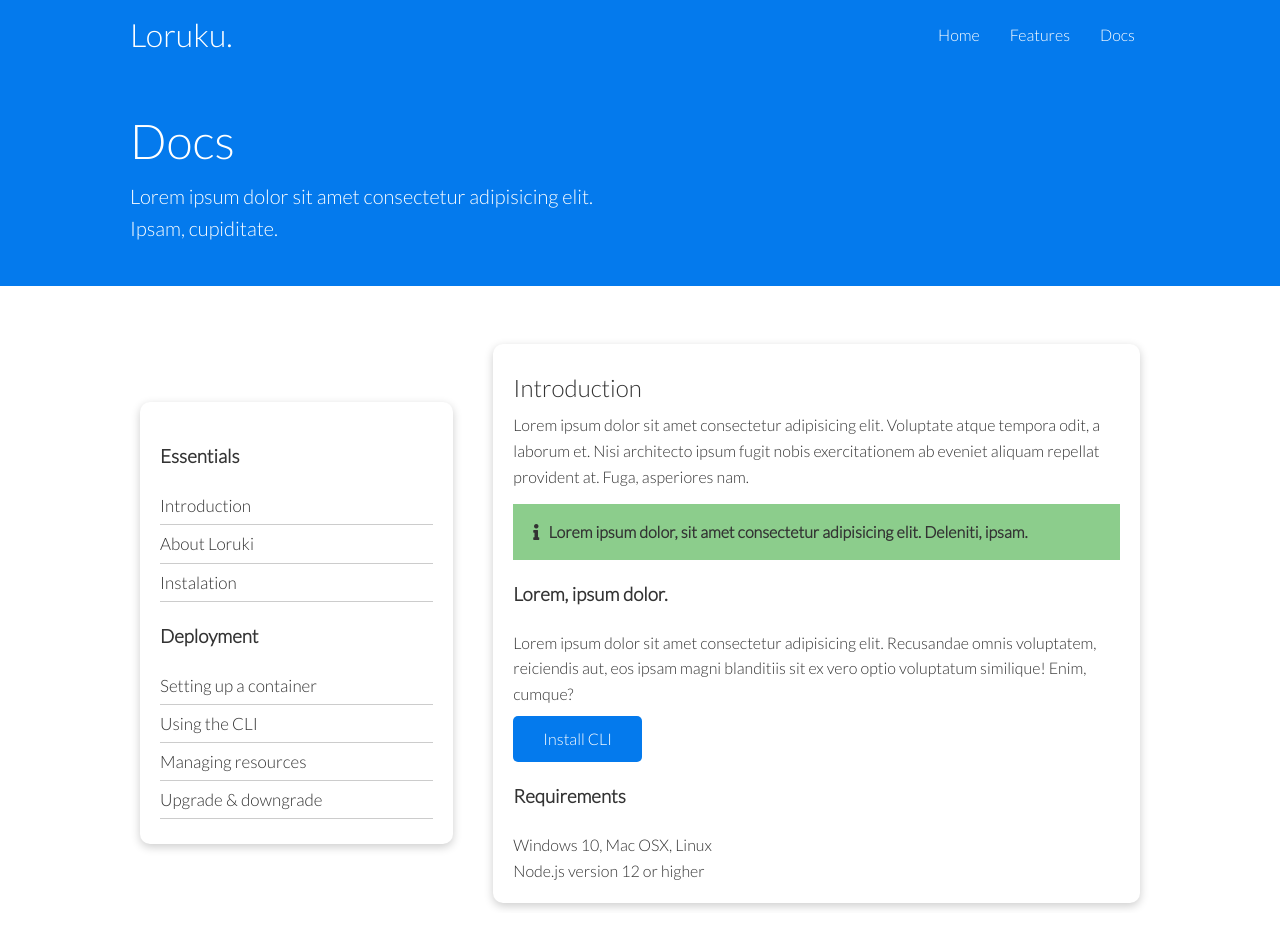
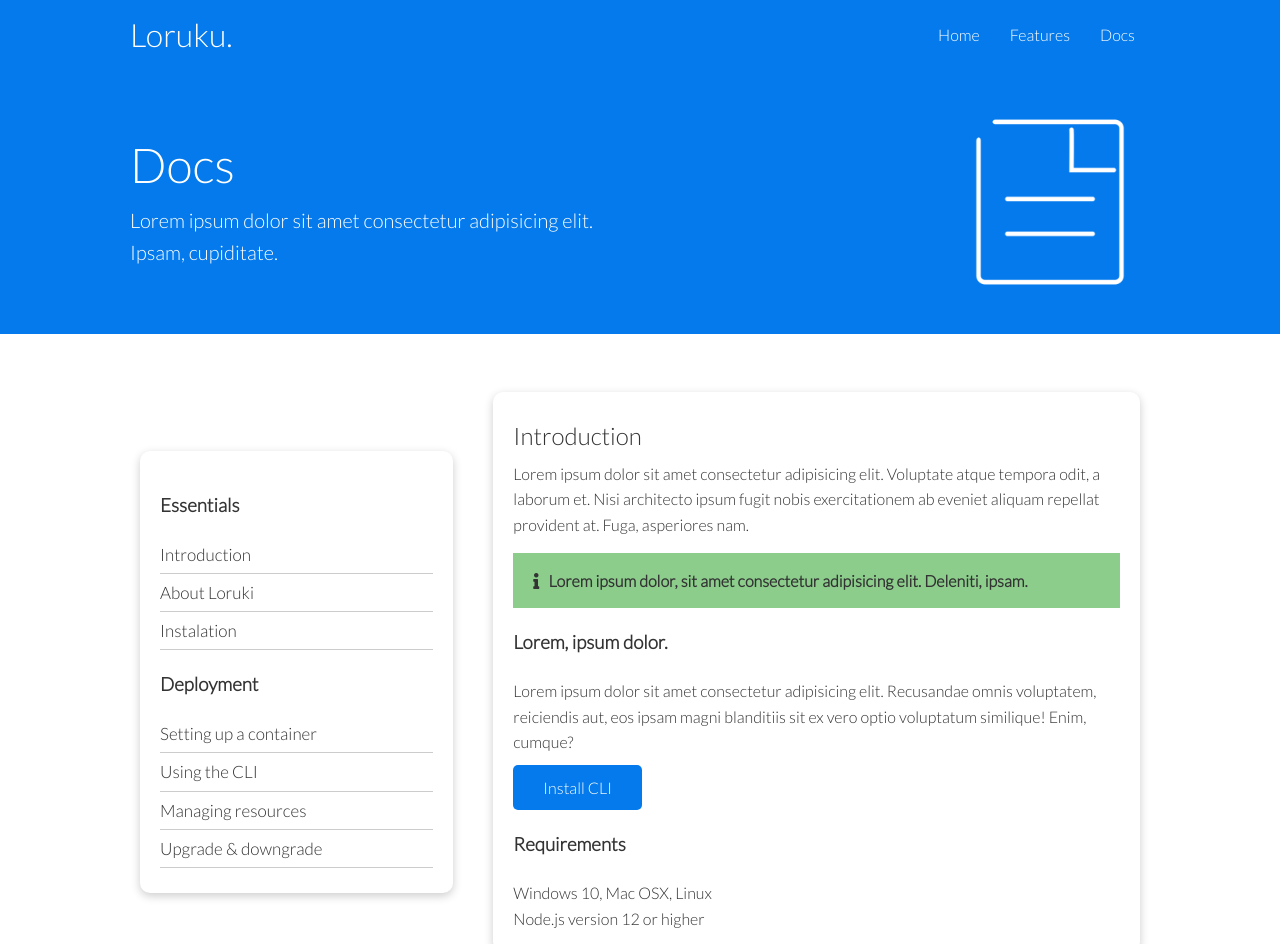
Before and after one commit to liia-ck/cloudHostingSite, a plain HTML site: page docs.html in a window 1280 px wide. Shown: the top 944 px of the page. Drawn offline with Linux system fonts and the light colour scheme; the site is published under a folder, as on GitHub Pages, so addresses that start at the root find nothing.

Commit message:
Update docs.html

```diff
--- a/docs.html
+++ b/docs.html
@@ -32,7 +32,7 @@
       <h1 class="lg">Docs</h1>
       <p class="lead">Lorem ipsum dolor sit amet consectetur adipisicing elit. Ipsam, cupiditate.</p>
     </div>
-    <img src="/images/docs.png" alt="">
+    <img src="images/docs.png" alt="">
   </div>
 </section>
 
```
